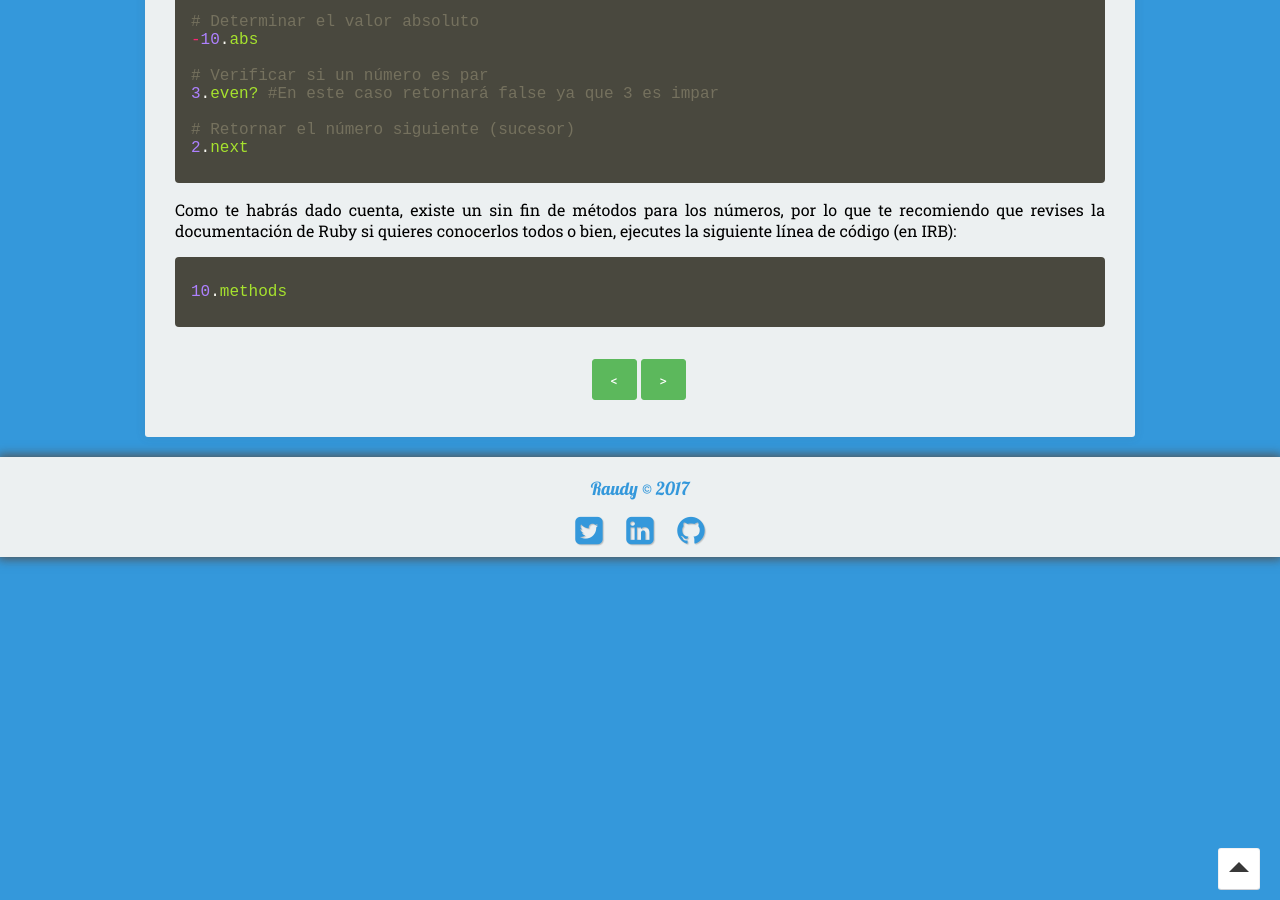
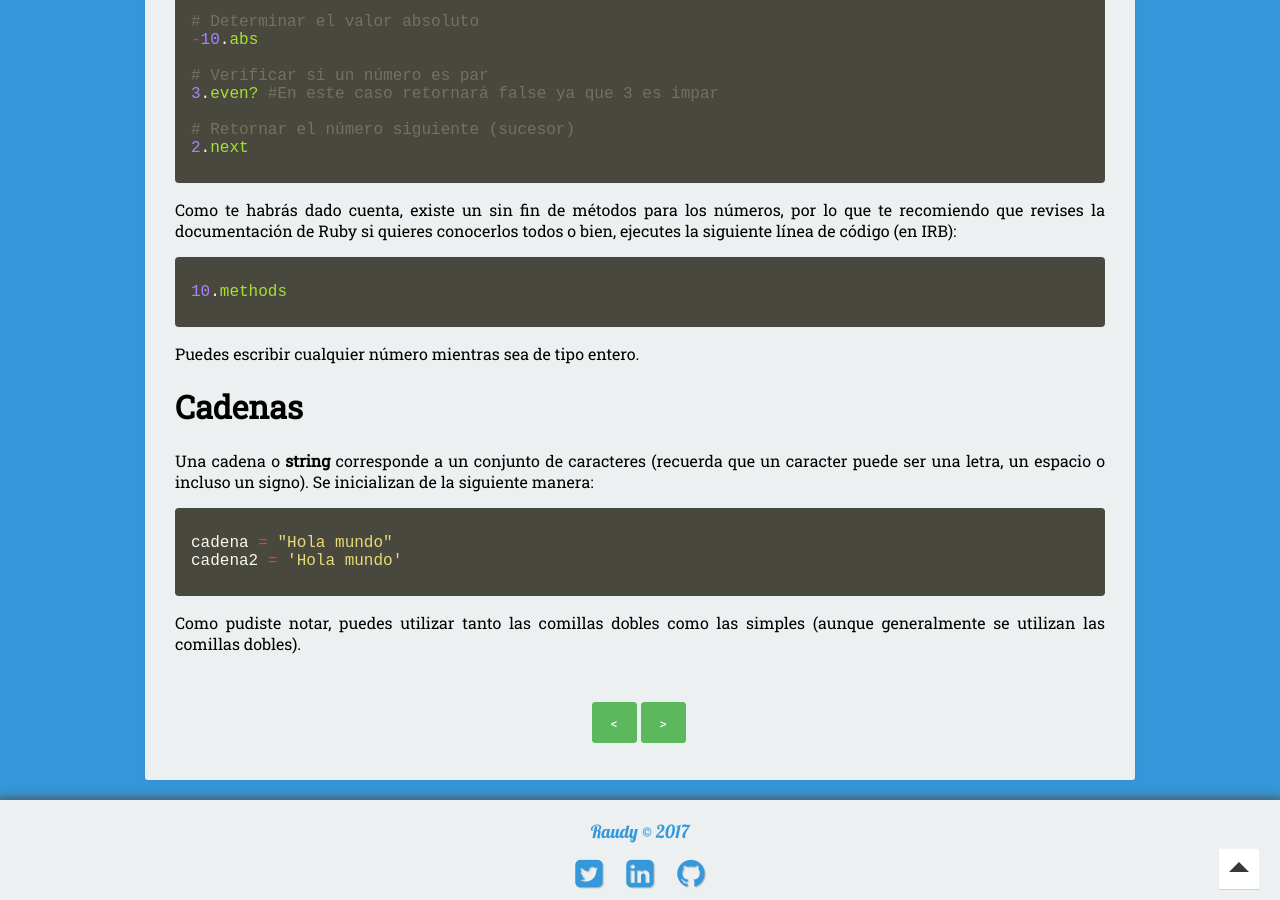
Before and after one commit to nisoto/Blog-anterior-2.0, a Jekyll site: the page built from _posts/2017-10-08-datos-elementales-ruby.md, in a window 1280 px wide and 900 px high, scrolled down 895 px. Built offline with Jekyll 4.4.1, drawn with Linux system fonts in a browser that asks for light colours; nearby versions of some CDN libraries.

Commit message:
Update 2017-10-08-datos-elementales-ruby.md

```diff
--- a/_posts/2017-10-08-datos-elementales-ruby.md
+++ b/_posts/2017-10-08-datos-elementales-ruby.md
@@ -51,6 +51,19 @@ Como te habrás dado cuenta, existe un sin fin de métodos para los números, po
 10.methods
 {% endhighlight %}
 
+Puedes escribir cualquier número mientras sea de tipo entero.
+
+# Cadenas
+
+Una cadena o **string** corresponde a un conjunto de caracteres (recuerda que un caracter puede ser una letra, un espacio o incluso un signo). Se inicializan de la siguiente manera:
+
+{% highlight ruby %}
+cadena = "Hola mundo"
+cadena2 = 'Hola mundo'
+{% endhighlight %}
+
+Como pudiste notar, puedes utilizar tanto las comillas dobles como las simples (aunque generalmente se utilizan las comillas dobles).
+
 |     |     |
 |----:|:----|
 | [<](https://nisoto.github.io/variables-ruby/){: .btn .btn-success} | [>](https://nisoto.github.io/){: .btn .btn-success} |
```
